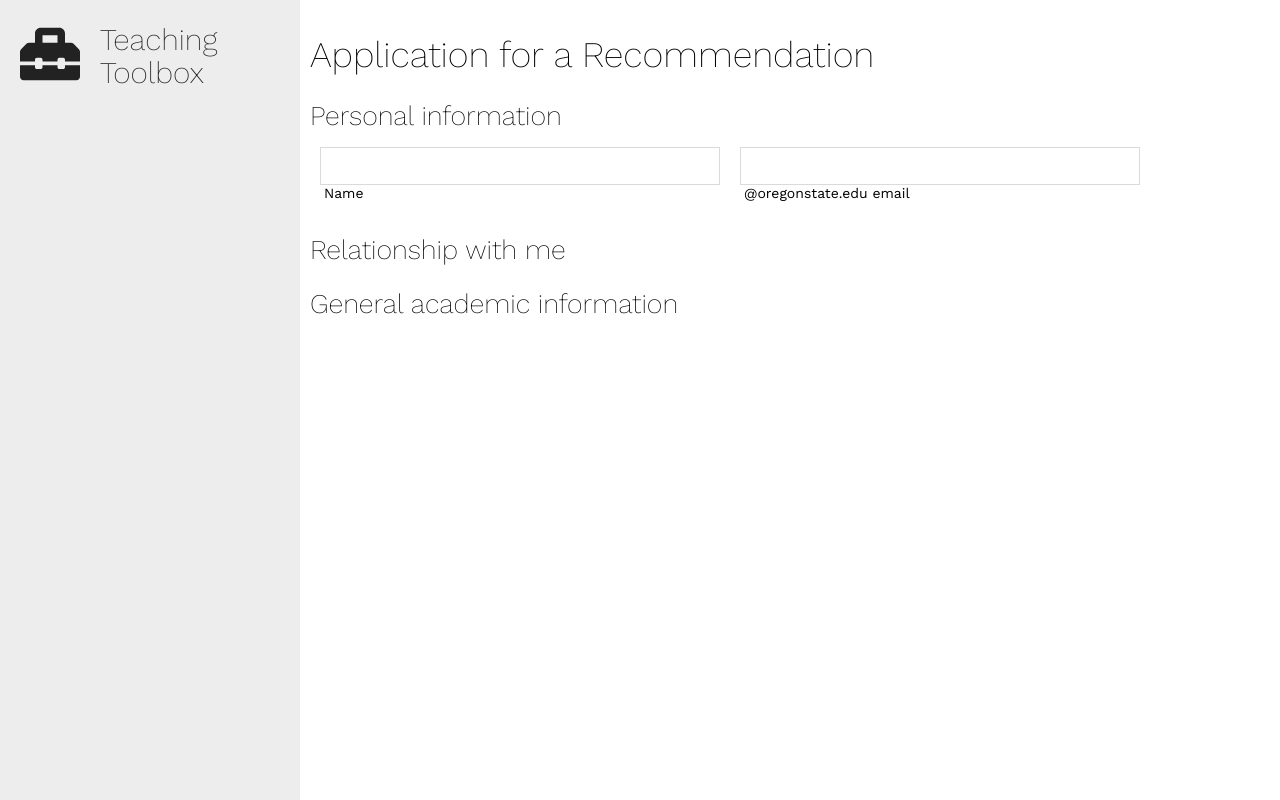
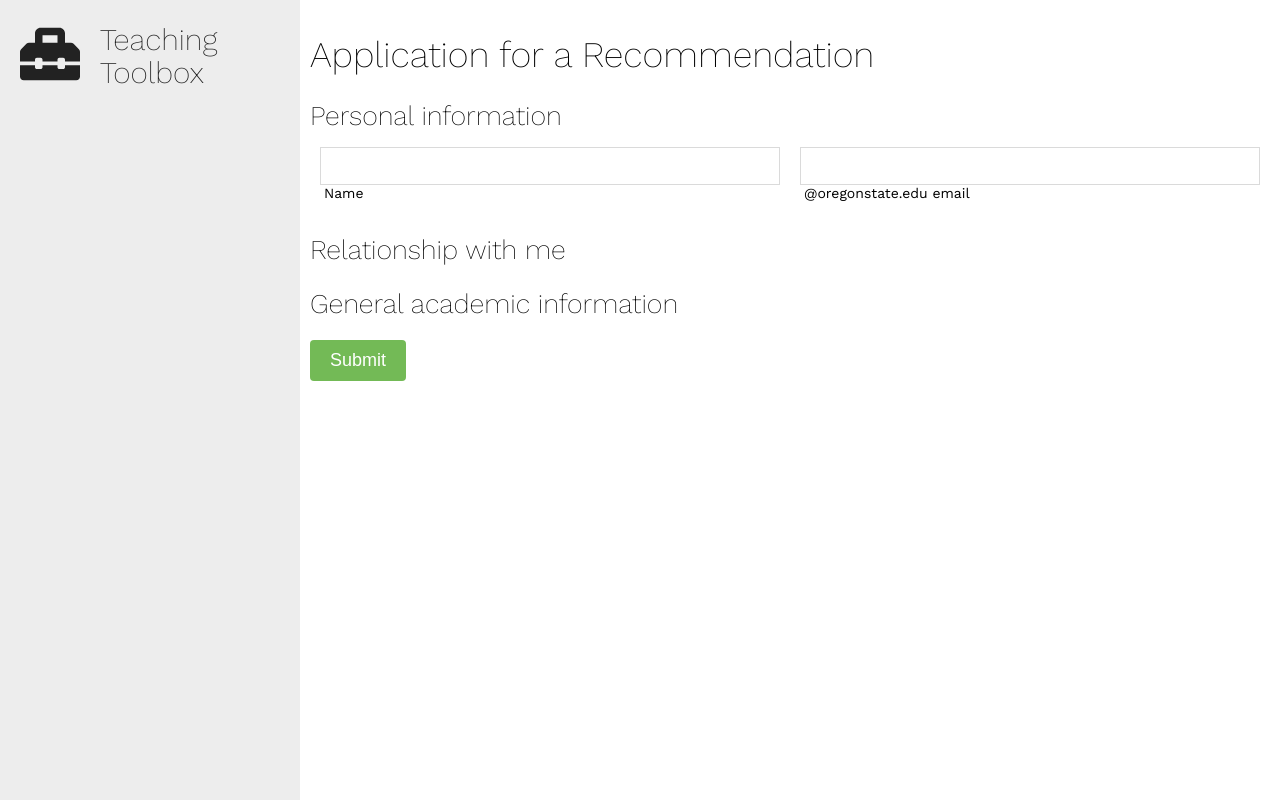
Before and after one commit to robwhess/teaching-toolbox, a Next.js app: page /recommendations in a window 1280 px wide. Built offline with nearby package versions, Linux system fonts and the light colour scheme.

Commit message:
Add button.  Minor work on recommendations page layout.

```diff
--- /dev/null
+++ b/components/Button.js
@@ -0,0 +1,27 @@
+/*
+ * Button component for site-wide use.
+ */
+
+import styled from '@emotion/styled';
+import PropTypes from 'prop-types';
+
+import { color, size } from '../theme';
+
+const Button = styled.button`
+  padding: 10px 20px;
+  border: none;
+  border-radius: 4px;
+  background-color: ${color.button.primary.background};
+  color: ${color.button.primary.font};
+  font-size: ${size.font.normal}px;
+  cursor: pointer;
+  &:hover {
+    background-color: ${color.button.primary.hover};
+  }
+`;
+
+Button.propTypes = {
+  children: PropTypes.node.isRequired
+};
+
+export default Button;
--- a/pages/recommendations.js
+++ b/pages/recommendations.js
@@ -4,6 +4,7 @@ import styled from '@emotion/styled';
 import { breakpoints } from '../theme';
 import Layout from '../components/Layout';
 import LabeledTextInput from '../components/LabeledTextInput';
+import Button from '../components/Button';
 
 const PageTitle = styled.h1`
   @media (max-width: ${breakpoints.sm}px) {
@@ -27,7 +28,7 @@ const InputRowContainer = styled.div`
 
 const InputContainer = styled.div`
   margin: 10px;
-  max-width: 400px;
+  max-width: 500px;
   flex: ${props => props.flex || 'auto'};
   @media (max-width: ${breakpoints.xs}px) {
     max-width: 100%;
@@ -44,7 +45,7 @@ function Index() {
       <SectionContainer>
         <h2>Personal information</h2>
         <InputRowContainer>
-          <InputContainer flex={2}>
+          <InputContainer>
             <LabeledTextInput
               label="Name"
               containerWidth
@@ -52,7 +53,7 @@ function Index() {
               onChange={(e) => { setName(e.target.value); }}
             />
           </InputContainer>
-          <InputContainer flex={3}>
+          <InputContainer>
             <LabeledTextInput
               label="@oregonstate.edu email"
               containerWidth
@@ -70,6 +71,8 @@ function Index() {
       <SectionContainer>
         <h2>General academic information</h2>
       </SectionContainer>
+
+      <Button>Submit</Button>
     </Layout>
   );
 }
--- a/theme.js
+++ b/theme.js
@@ -13,8 +13,17 @@ const color = {
     background: '#ededed',
     font: '#222'
   },
+
   complete: '#73ba56',
-  invalid: '#e04d2d'
+  invalid: '#e04d2d',
+
+  button: {
+    primary: {
+      background: '#73ba56',
+      hover: '#7edb58',
+      font: '#fff'
+    }
+  }
 };
 
 const size = {
```
